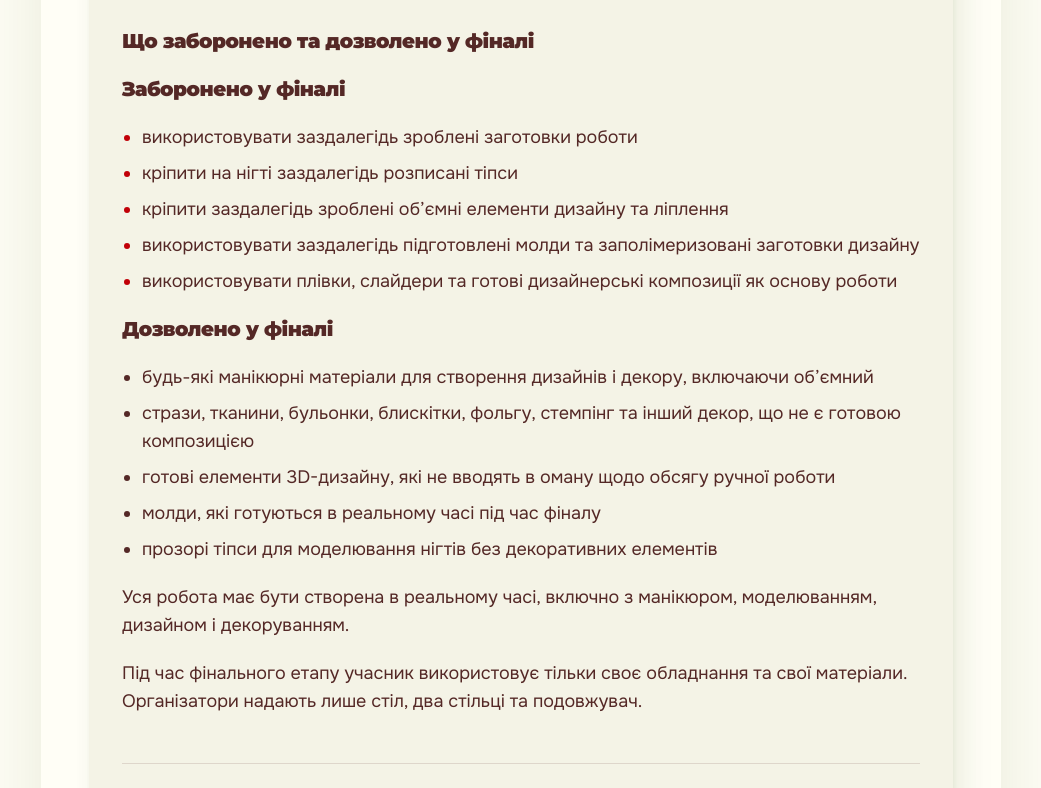
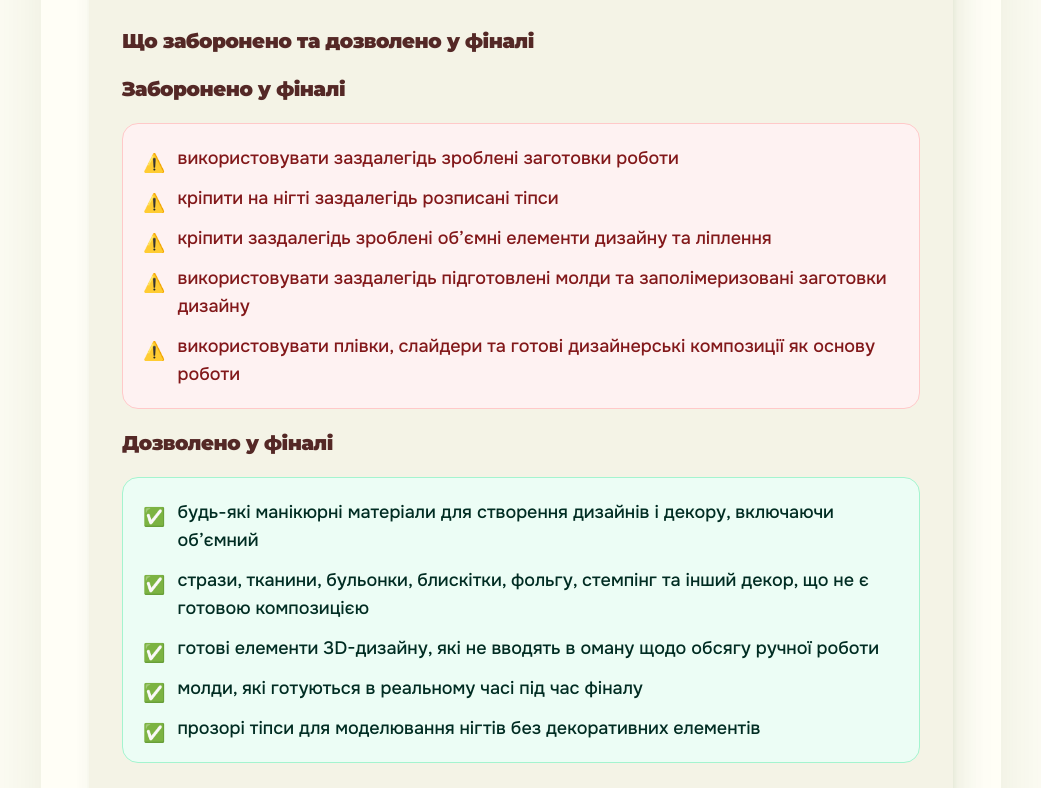
Before and after one commit to serhiihaniuk/nailmoment-wroclaw, a Next.js app: page /battle/regulamin in a window 1280 px wide. Shown: the part 3860-4648 px from the top of the page, without its empty margins (119-1160 px from the left). Built offline with nearby package versions, Linux system fonts and the light colour scheme.

Commit message:
Refine battle rules callouts

```diff
--- a/features/battle-rules/ui/battle-rules-section.tsx
+++ b/features/battle-rules/ui/battle-rules-section.tsx
@@ -27,6 +27,14 @@ function RulesBlock({ section }: { section: (typeof BATTLE_RULES_CONTENT.section
         </ArticleSubheading>
 
         {section.blocks.map((block, index) => {
+          const previousBlock = index > 0 ? section.blocks[index - 1] : null;
+          const isAllowedFinalList =
+            section.id === "forbidden-and-allowed" &&
+            block.type === "unordered-list" &&
+            block.tone !== "danger" &&
+            previousBlock?.type === "subheading" &&
+            previousBlock.text === "Дозволено у фіналі";
+
           if (block.type === "paragraph") {
             return (
               <ArticleText
@@ -55,6 +63,65 @@ function RulesBlock({ section }: { section: (typeof BATTLE_RULES_CONTENT.section
           }
 
           if (block.type === "unordered-list") {
+            if (block.tone === "danger") {
+              return (
+                <ArticleCallout
+                  key={`${section.id}-list-${index + 1}`}
+                  uiId={mergeUi("battle-rules", section.id, "danger-callout")}
+                  tone="danger"
+                  className="px-5 py-5"
+                >
+                  <ul
+                    data-ui={mergeUi("battle-rules", section.id, "list", index + 1)}
+                    className="space-y-3"
+                  >
+                    {block.items.map((item, itemIndex) => (
+                      <li
+                        key={`${section.id}-bullet-${itemIndex + 1}`}
+                        data-ui={mergeUi("battle-rules", section.id, "bullet", itemIndex + 1)}
+                        className="flex items-start gap-3"
+                      >
+                        <span className="mt-[10px] shrink-0 text-lg leading-none" aria-hidden="true">
+                          ⚠️
+                        </span>
+
+                        <span className="text-base font-medium leading-7 md:text-lg">{item}</span>
+                      </li>
+                    ))}
+                  </ul>
+                </ArticleCallout>
+              );
+            }
+
+            if (isAllowedFinalList) {
+              return (
+                <ArticleCallout
+                  key={`${section.id}-list-${index + 1}`}
+                  uiId={mergeUi("battle-rules", section.id, "allowed-callout")}
+                  tone="success"
+                  className="px-5 py-5"
+                >
+                  <ul
+                    data-ui={mergeUi("battle-rules", section.id, "list", index + 1)}
+                    className="space-y-3"
+                  >
+                    {block.items.map((item, itemIndex) => (
+                      <li
+                        key={`${section.id}-bullet-${itemIndex + 1}`}
+                        data-ui={mergeUi("battle-rules", section.id, "bullet", itemIndex + 1)}
+                        className="flex items-start gap-3"
+                      >
+                        <span className="mt-[10px] shrink-0 text-lg leading-none" aria-hidden="true">
+                          ✅
+                        </span>
+                        <span className="text-base font-medium leading-7 md:text-lg">{item}</span>
+                      </li>
+                    ))}
+                  </ul>
+                </ArticleCallout>
+              );
+            }
+
             return (
               <ArticleList
                 key={`${section.id}-list-${index + 1}`}
--- a/shared/ui/article.tsx
+++ b/shared/ui/article.tsx
@@ -136,7 +136,7 @@ export function ArticleCallout({
   uiId,
   ...props
 }: BaseProps & {
-  tone?: "default" | "warning" | "danger";
+  tone?: "default" | "warning" | "danger" | "success";
 }) {
   return (
     <div
@@ -145,6 +145,8 @@ export function ArticleCallout({
         "rounded-2xl px-4 py-3 font-semibold",
         tone === "danger"
           ? "border border-red-200 bg-red-50 text-red-900"
+          : tone === "success"
+            ? "border border-emerald-200 bg-emerald-50 text-emerald-950"
           : tone === "warning"
             ? "border border-yellow-200 bg-yellow-50 text-brand-brown"
           : "border border-brand-brown/15 bg-white/70 text-brand-brown",
```
Also changed, not shown: 1 other file (tests, documents, lock files or other folders).
